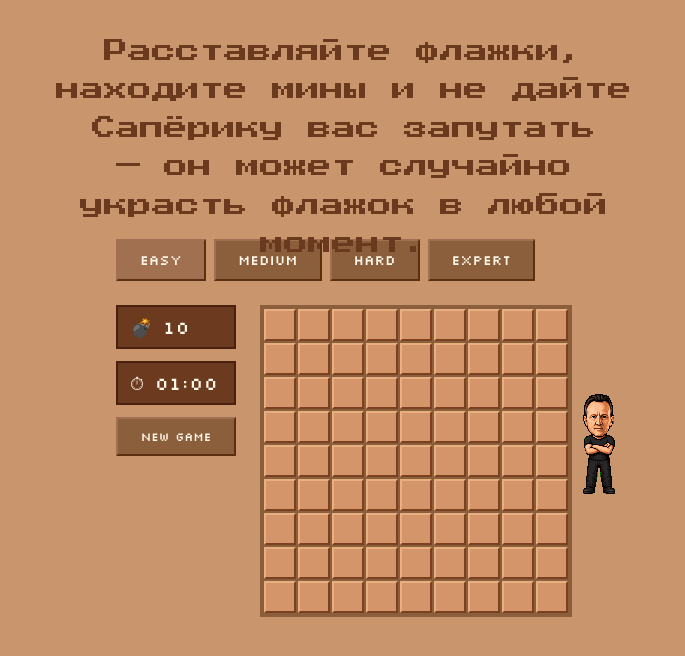
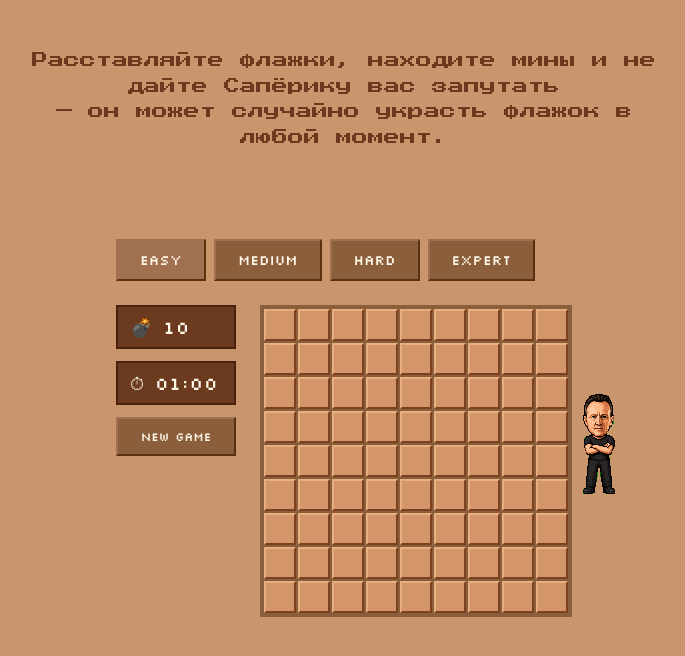
Before and after one commit to nastyaovs2016-cloud/minesweeper-kostya, a plain HTML site: page index.html in a window 1280 px wide. Shown: the whole page, without its empty margins (296-981 px from the left). Drawn offline with Linux system fonts and the light colour scheme.

Commit message:
Update style.css

```diff
--- a/style.css
+++ b/style.css
@@ -26,11 +26,11 @@ body {
 /* --- Hint text (fixed at top) --- */
 #hint {
   position: fixed;
-  top: 32px;
+  top: 48px;
   left: 50%;
   transform: translateX(-50%);
   font-family: 'Press Start 2P', monospace;
-  font-size: 24px;
+  font-size: 16px;
   color: #6B3A1E;
   text-align: center;
   line-height: 1.6;
```
